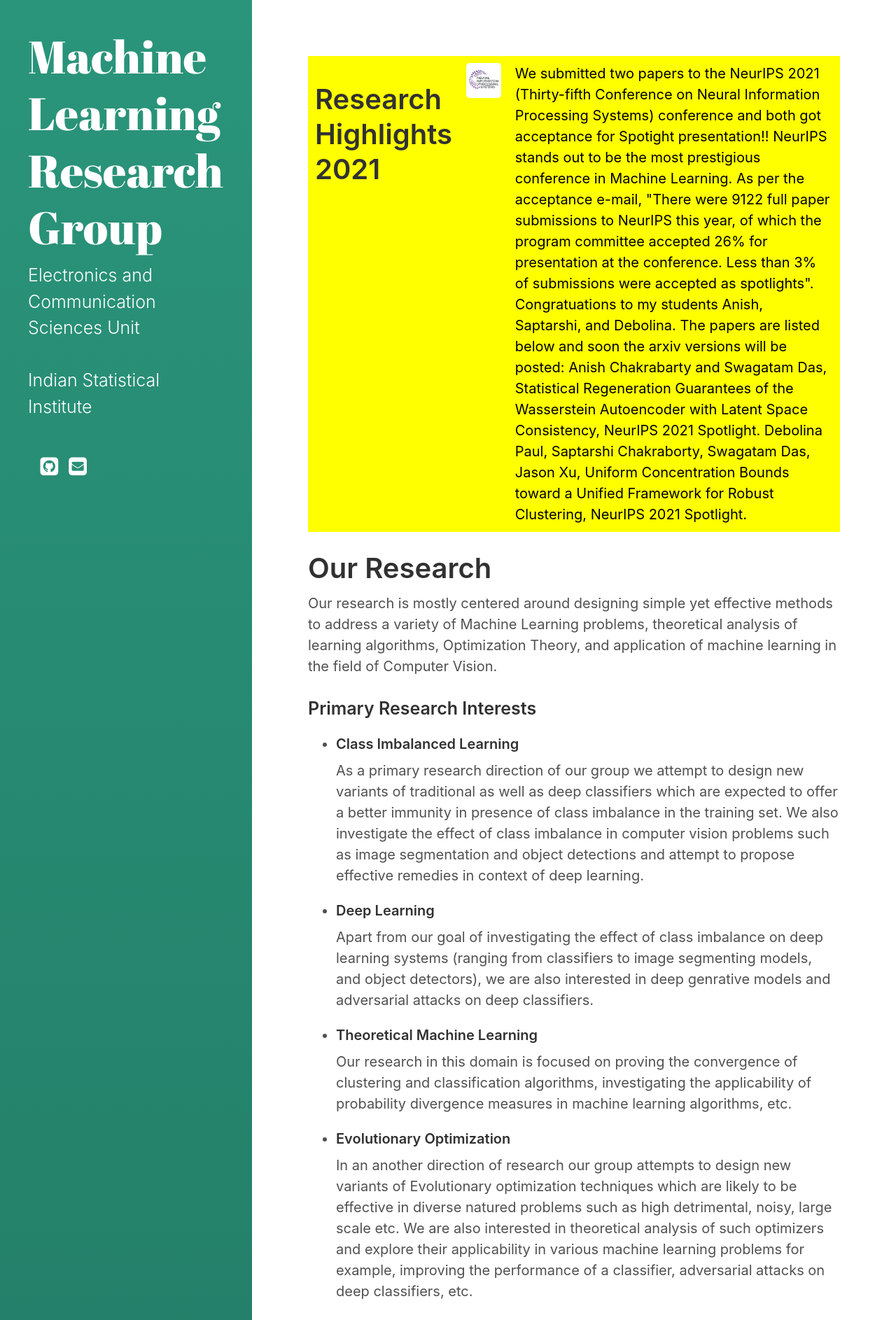
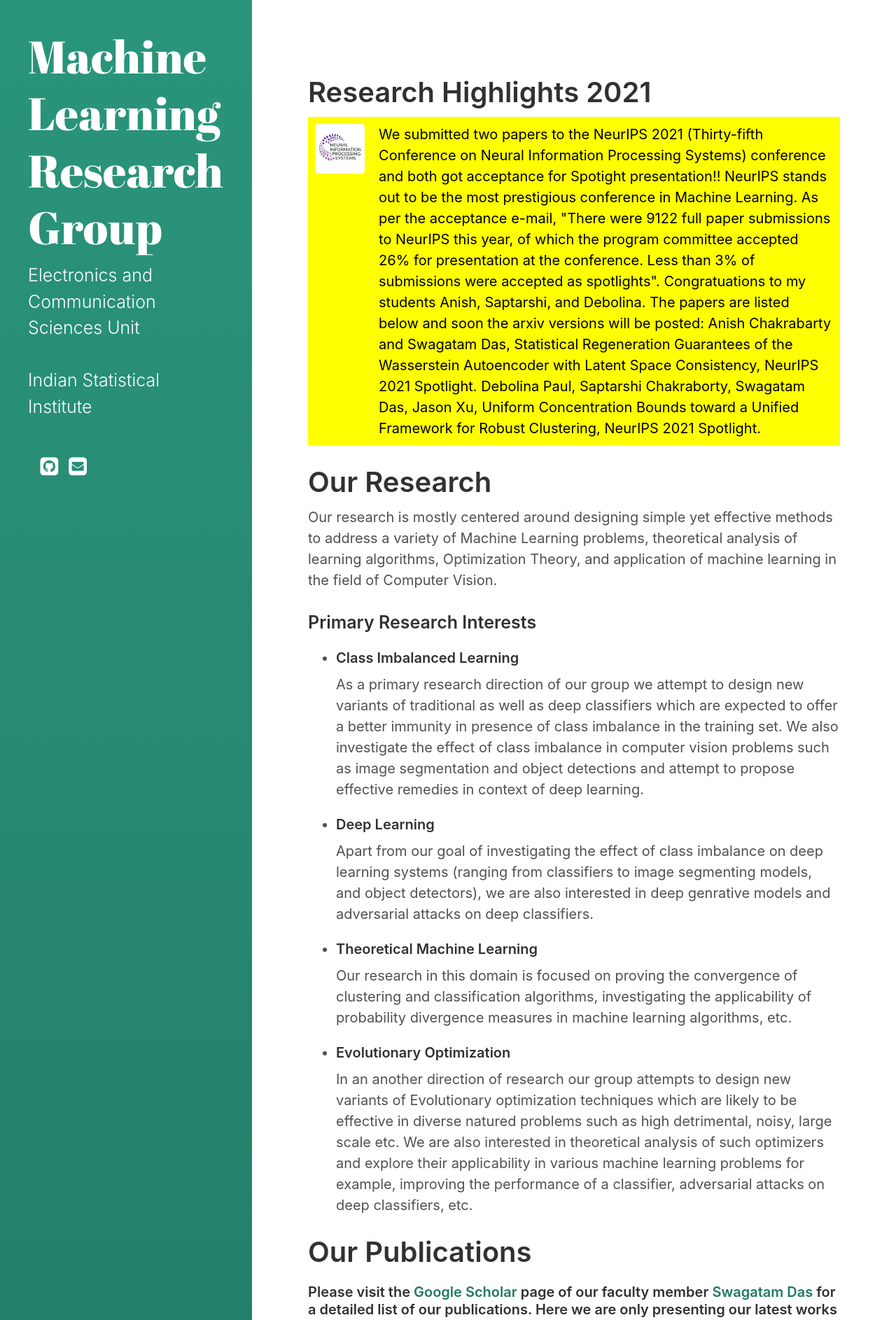
Before and after one commit to mlrgisi/mlrgisi.github.io, a Jekyll site: the page built from index.html, in a window 1280 px wide. Shown: the top 1886 px of the page at 70% size. Built offline with Jekyll 4.4.1, drawn with Linux system fonts in a browser that asks for light colours; the list of posts is cut into pages by our own code; a style sheet for code colours, icons or effects is not loaded; some of the changed text lies outside the part shown.

Commit message:
Update index.html

```diff
--- a/index.html
+++ b/index.html
@@ -38,11 +38,8 @@ title: Home
 </style>
 
 
-
+<h1>Research Highlights 2021</h1>
 <div class="flex-container2">
-    <div style="flex-grow: 1">
-    <h1>Research Highlights 2021</h1>
-    </div>
     <div style="flex-grow: 2">
         <img src="nips.png" style="float:center;" width=1000px>
     </div>
```
